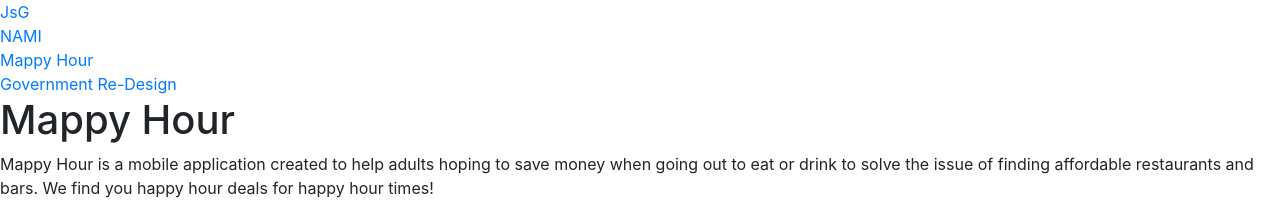
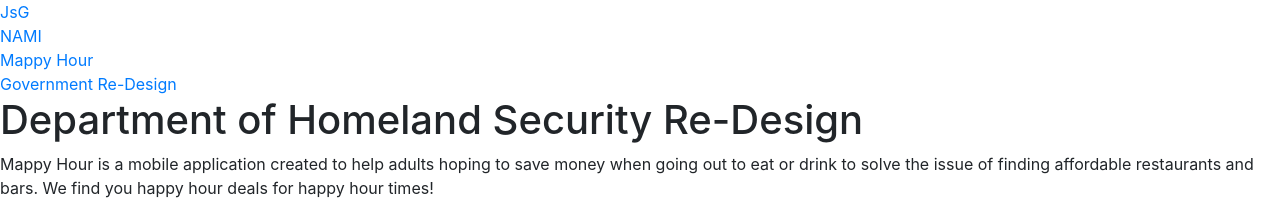
Before and after one commit to BlackJack6400/Portfolio, a plain HTML site: page Gov_Security/dhsGov.html in a window 1280 px wide. Shown: the top 200 px of the page. Drawn offline with nearby package versions, Linux system fonts and the light colour scheme; files whose address does not match are found by name.

Commit message:
fixed stuff

```diff
--- a/Gov_Security/dhsGov.html
+++ b/Gov_Security/dhsGov.html
@@ -15,15 +15,15 @@
 <nav class="navBar">
     <div><a id="navLogo" href="../index.html">JsG</a></div>
         <a class="nav" href="../NAMI/nami.html">NAMI</a>
-        <a class="navPage" href="#">Mappy Hour</a>
-        <a class="nav" href="../Gov_Security/dhsGov.html">Government Re-Design</a>
+        <a class="nav" href="../MappyHour/index.html">Mappy Hour</a>
+        <a class="navPage" href="#">Government Re-Design</a>
     </div>
 </nav>
 
 <body>
 
     <div class='header'>
-        <h1 class="bigWord">Mappy Hour</h1>
+        <h1 class="bigWord">Department of Homeland Security Re-Design</h1>
         <p id='personal'>Mappy Hour is a mobile application created to help adults hoping to save
             money when going out to eat or drink to solve the issue of finding affordable
             restaurants and bars. We find you happy hour deals for happy hour times!
```
Also changed, not shown: NAMI/nami.html (+2 -2 lines).
